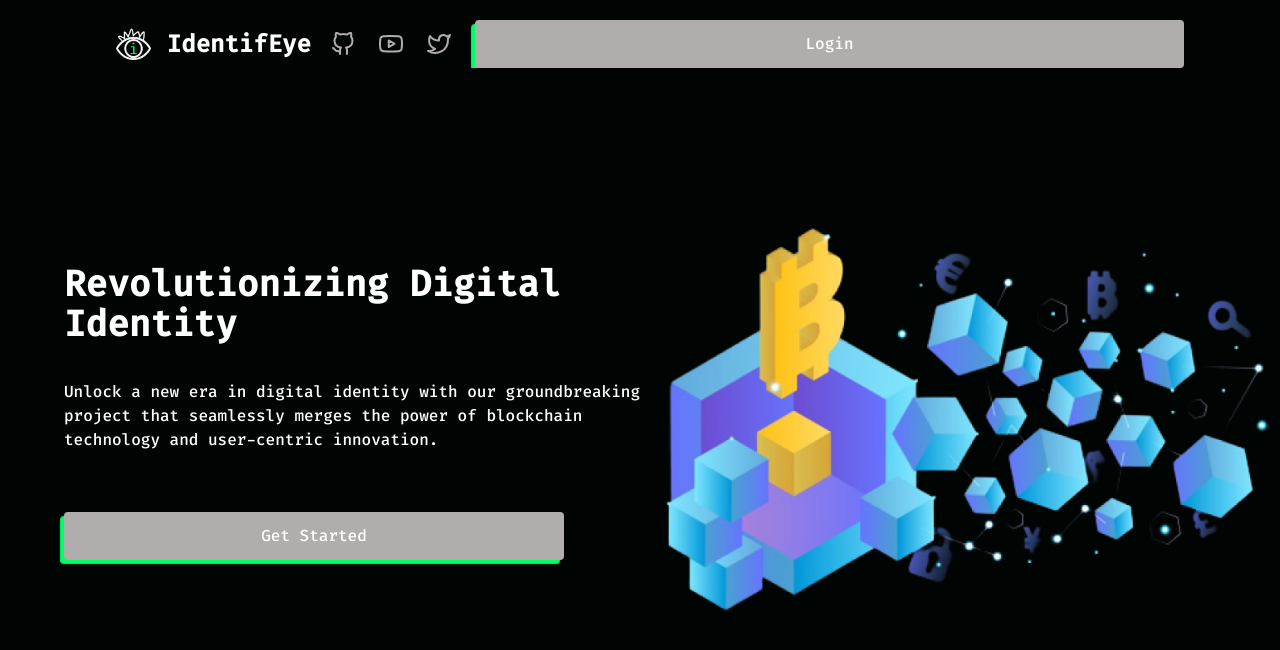
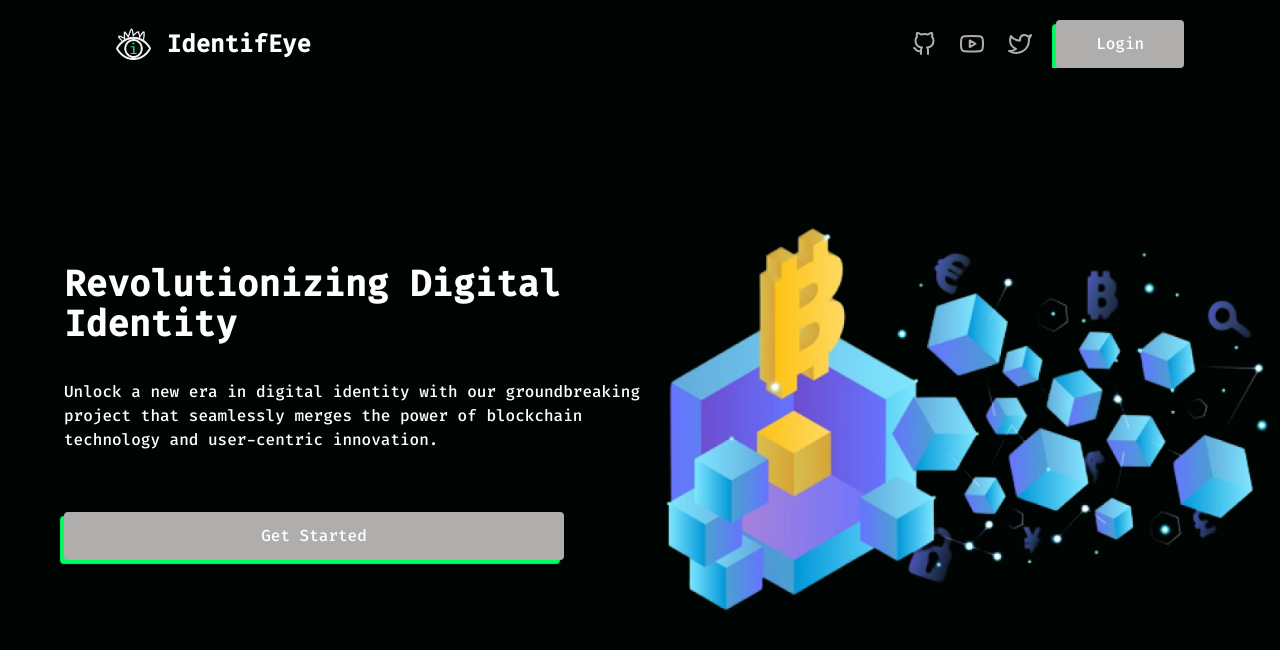
Before and after one commit to Adedoyin-Emmanuel/identifeye, a Next.js app: page / in a window 1280 px wide. Shown: the top 650 px of the page. Built offline with nearby package versions, Linux system fonts and the light colour scheme.

Commit message:
Fix: Fixed navbar login button

```diff
--- a/app/components/Navbar/Navbar.tsx
+++ b/app/components/Navbar/Navbar.tsx
@@ -62,7 +62,9 @@ const Navbar: React.FC = (): JSX.Element => {
             </Link>
           );
         })}
-        <Button className="w-32 h-15">Login</Button>
+        <section className="w-32">
+          <Button className="w-32 h-15">Login</Button>
+        </section>
       </section>
 
       <section className="md:hidden flex w-full flex-col">
```
